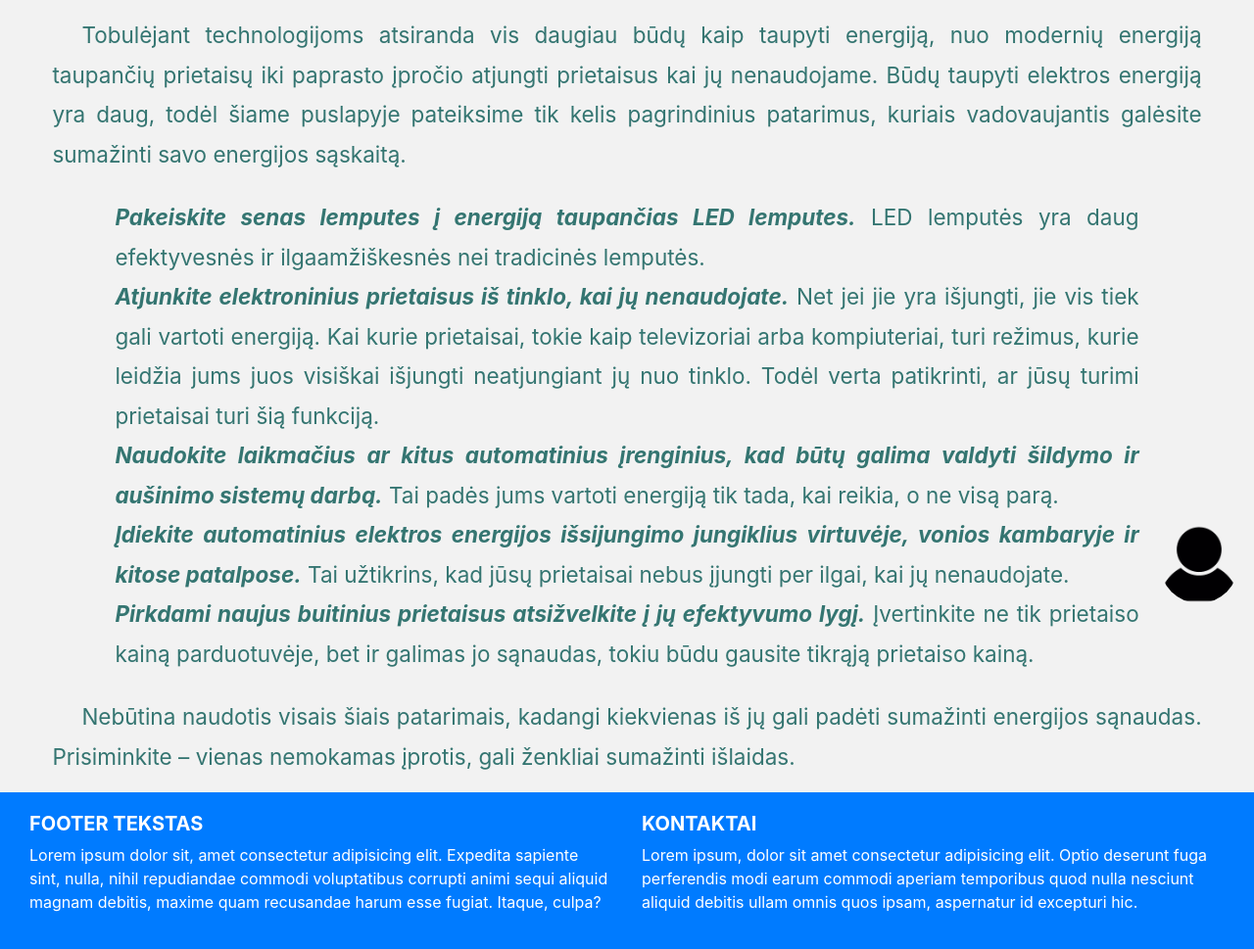
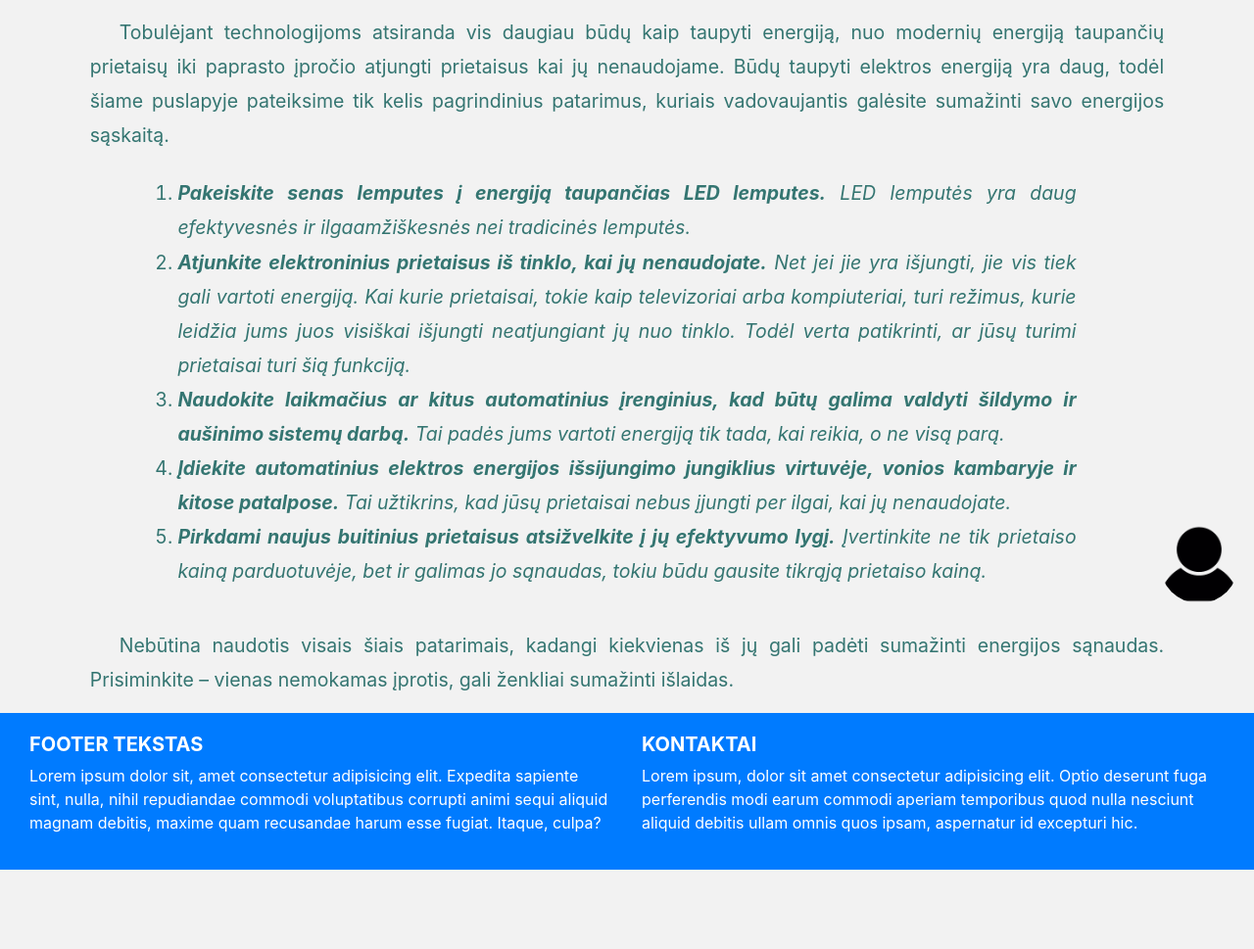
Before and after one commit to Faustels/ebirza, a Flask app: page /patarimai in a window 1280 px wide. Shown: the part 104-1073 px from the top of the page at 98% size. After the commit the page ends 992 px from the top, so only its background shows below. Run offline with Flask 3, Linux system fonts and the light colour scheme; parts of the project's set-up code (start-up, migrations or seed data) failed here and were passed over; some libraries are stand-ins or nearby versions.

Commit message:
Patarimu puslapis

```diff
--- a/static/css/advice.css
+++ b/static/css/advice.css
@@ -28,14 +28,14 @@
 
 .adviceContainer{
     color: var(--dark-green-color);
-    padding:2vh 3vw;
+    padding:2vh 6vw;
     text-align: justify;
-    font-size: calc(1.5 * var(--textSize));
+    font-size: calc(1.3 * var(--textSize));
     line-height: 1.8;
     text-indent: calc(2 *var(--textSize));
 }
 
 .listContainer{
-    padding: 3vh 5vw;
+    padding: 3vh 7vw;
     text-indent: 0;
 }
--- a/templates/advice.html
+++ b/templates/advice.html
@@ -25,29 +25,29 @@
 įpročio atjungti prietaisus kai jų nenaudojame. Būdų taupyti elektros energiją yra daug, todėl šiame puslapyje pateiksime tik kelis
 pagrindinius patarimus, kuriais vadovaujantis galėsite sumažinti savo energijos sąskaitą.
                 </div>
-                <div class="listContainer">
-                    <div>
-                        <i><b>Pakeiskite senas lemputes į energiją taupančias LED lemputes.</b></i> LED lemputės yra daug efektyvesnės ir
-ilgaamžiškesnės nei tradicinės lemputės.
-                    </div>
-                    <div>
-                        <i><b>Atjunkite elektroninius prietaisus iš tinklo, kai jų nenaudojate.</b></i> Net jei jie yra išjungti, jie vis tiek gali vartoti
-energiją. Kai kurie prietaisai, tokie kaip televizoriai arba kompiuteriai, turi režimus, kurie leidžia jums juos
-visiškai išjungti neatjungiant jų nuo tinklo. Todėl verta patikrinti, ar jūsų turimi prietaisai turi šią funkciją.
-                    </div>
-                    <div>
+                <ol class="listContainer">
+                    <li>
+                        <i><b>Pakeiskite senas lemputes į energiją taupančias LED lemputes.</b> LED lemputės yra daug efektyvesnės
+                        ir ilgaamžiškesnės nei tradicinės lemputės.</i>
+                    </li>
+                    <li>
+                        <i><b>Atjunkite elektroninius prietaisus iš tinklo, kai jų nenaudojate.</b> Net jei jie yra išjungti, jie vis tiek gali vartoti
+                        energiją. Kai kurie prietaisai, tokie kaip televizoriai arba kompiuteriai, turi režimus, kurie leidžia jums juos
+                        visiškai išjungti neatjungiant jų nuo tinklo. Todėl verta patikrinti, ar jūsų turimi prietaisai turi šią funkciją.</i>
+                    </li>
+                    <li>
                         <i><b>Naudokite laikmačius ar kitus automatinius įrenginius, kad būtų galima valdyti šildymo ir aušinimo sistemų
-                            darbą.</b></i> Tai padės jums vartoti energiją tik tada, kai reikia, o ne visą parą.
-                    </div>
-                    <div>
+                        darbą.</b> Tai padės jums vartoti energiją tik tada, kai reikia, o ne visą parą.</i>
+                    </li>
+                    <li>
                         <i><b>Įdiekite automatinius elektros energijos išsijungimo jungiklius virtuvėje, vonios kambaryje ir kitose
-                            patalpose.</b></i> Tai užtikrins, kad jūsų prietaisai nebus įjungti per ilgai, kai jų nenaudojate.
-                    </div>
-                    <div>
-                        <i><b>Pirkdami naujus buitinius prietaisus atsižvelkite į jų efektyvumo lygį.</b></i> Įvertinkite ne tik prietaiso kainą
-parduotuvėje, bet ir galimas jo sąnaudas, tokiu būdu gausite tikrąją prietaiso kainą.
-                    </div>
-                </div>
+                        patalpose.</b> Tai užtikrins, kad jūsų prietaisai nebus įjungti per ilgai, kai jų nenaudojate.</i>
+                    </li>
+                    <li>
+                        <i><b>Pirkdami naujus buitinius prietaisus atsižvelkite į jų efektyvumo lygį.</b> Įvertinkite ne tik prietaiso kainą
+                        parduotuvėje, bet ir galimas jo sąnaudas, tokiu būdu gausite tikrąją prietaiso kainą.</i>
+                    </li>
+                </ol>
                 <div>
                     Nebūtina naudotis visais šiais patarimais, kadangi kiekvienas iš jų gali padėti sumažinti energijos sąnaudas.
 Prisiminkite – vienas nemokamas įprotis, gali ženkliai sumažinti išlaidas.
```
